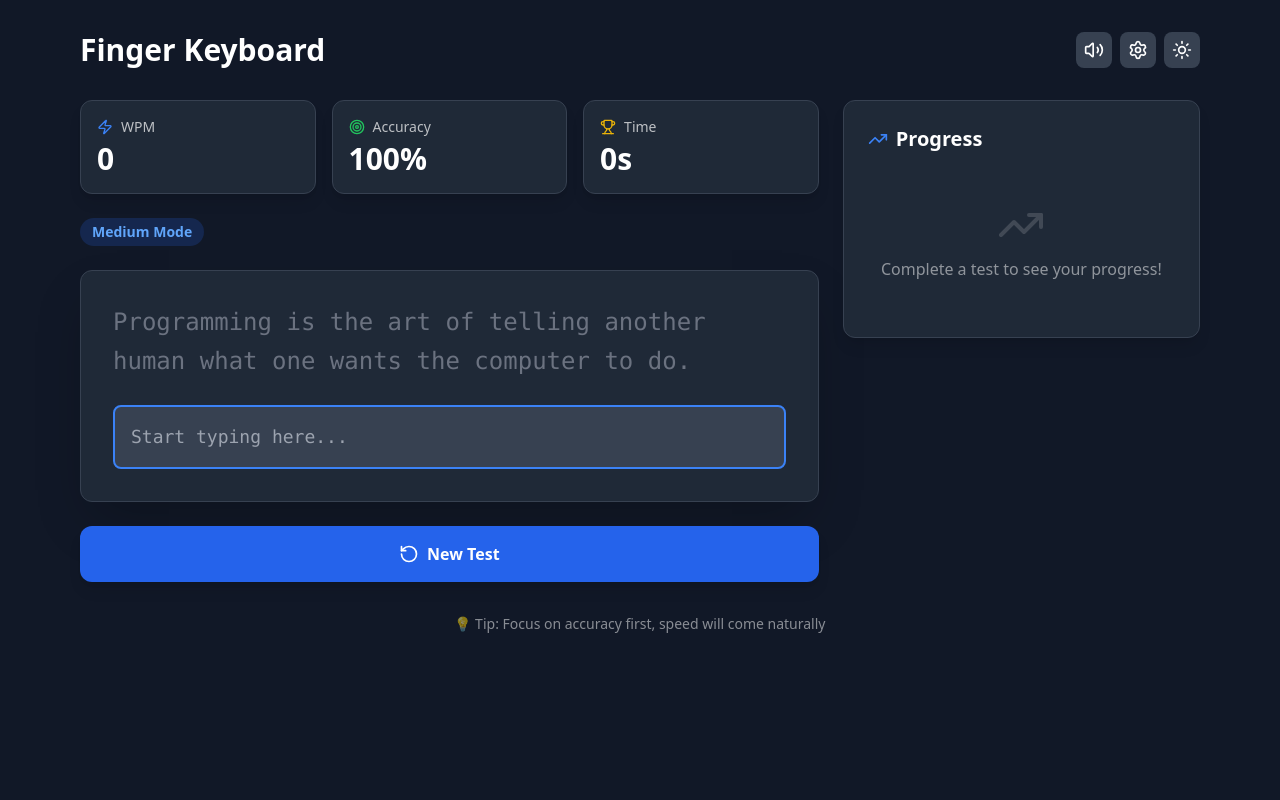
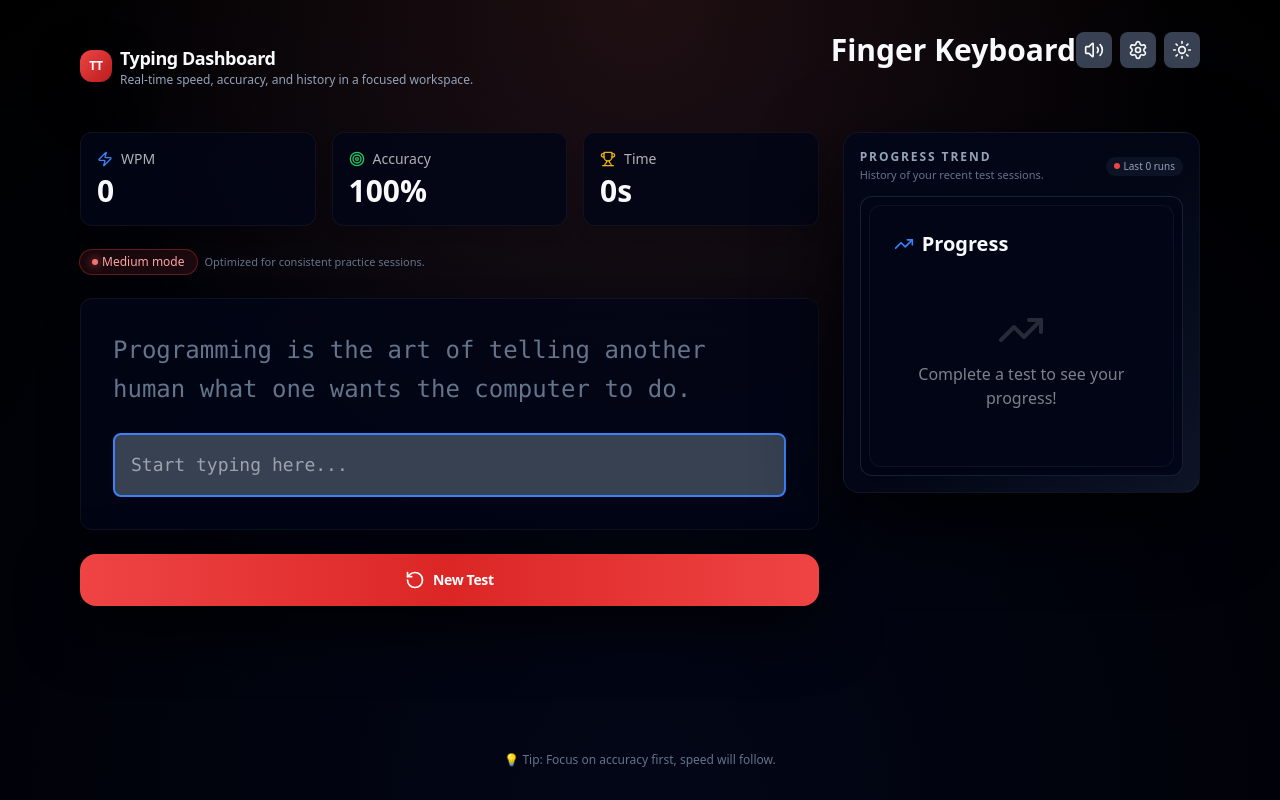
Before and after one commit to divyanshhackh-spec/finger-key, a React (Vite) app: page / in a window 1280 px wide. Built offline with nearby package versions, Linux system fonts and the light colour scheme.

Commit message:
Update app.jsx

```diff
--- a/src/app.jsx
+++ b/src/app.jsx
@@ -1,5 +1,7 @@
+// app.jsx
 import React, { useState, useEffect, useRef } from 'react';
 import { RotateCcw } from 'lucide-react';
+import { motion } from 'framer-motion';
 import Header from './components/Header';
 import SettingsPanel from './components/SettingsPanel';
 import StatsCards from './components/StatsCards';
@@ -138,26 +140,63 @@ export default function TypingSpeedTest() {
   // Determine character color based on correctness
   const getCharColor = (idx) => {
     if (idx >= userInput.length) {
-            return isDark ? 'text-gray-500' : 'text-gray-400';
+      return isDark ? 'text-slate-500' : 'text-slate-400';
     }
 
     const isCorrect = userInput[idx] === targetText[idx];
     if (isCorrect) {
-            return isDark ? 'text-green-400' : 'text-green-600';
+      return isDark ? 'text-emerald-400' : 'text-emerald-600';
     }
 
+    // primary brand error color in dark red theme
     return isDark ? 'text-red-400' : 'text-red-600';
   };
 
-    // Theme classes
-    const bg = isDark ? 'bg-gray-900' : 'bg-gray-50';
-    const card = isDark ? 'bg-gray-800' : 'bg-white';
-    const txt = isDark ? 'text-white' : 'text-gray-900';
-    const border = isDark ? 'border-gray-700' : 'border-gray-200';
+  // Theme classes (dark is now the primary, with deep red accent)
+  const bg = isDark
+    ? 'bg-[#050509]'
+    : 'bg-slate-50';
+  const card = isDark
+    ? 'bg-slate-950/80'
+    : 'bg-white';
+  const txt = isDark
+    ? 'text-slate-50'
+    : 'text-slate-900';
+  const border = isDark
+    ? 'border-white/5'
+    : 'border-slate-200';
 
   return (
     <div className={`min-h-screen ${bg} ${txt} transition-colors duration-300`}>
-            <div className="max-w-6xl mx-auto px-4 py-8">
+      {/* subtle background gradients for depth */}
+      <div className="pointer-events-none fixed inset-0 bg-[radial-gradient(circle_at_top,_rgba(248,113,113,0.12),transparent_55%),radial-gradient(circle_at_bottom,_#020617,_#000000)]" />
+
+      <div className="relative z-10 mx-auto flex min-h-screen max-w-6xl flex-col px-4 py-6 sm:py-8">
+        {/* Header row */}
+        <motion.div
+          initial={{ opacity: 0, y: 18 }}
+          animate={{ opacity: 1, y: 0 }}
+          transition={{ duration: 0.35, ease: 'easeOut' }}
+          className="mb-6 flex flex-col gap-4 sm:mb-8 sm:flex-row sm:items-center sm:justify-between"
+        >
+          <div>
+            <div className="flex items-center gap-2">
+              <span className="inline-flex h-8 w-8 items-center justify-center rounded-xl bg-gradient-to-br from-red-500 to-red-700 text-xs font-semibold tracking-tight text-white shadow-[0_18px_45px_rgba(0,0,0,0.8)]">
+                TT
+              </span>
+              <div>
+                <h1 className="text-lg font-semibold tracking-tight text-slate-50">
+                  Typing Dashboard
+                </h1>
+                <p className="text-xs text-slate-400">
+                  Real-time speed, accuracy, and history in a focused workspace.
+                </p>
+              </div>
+            </div>
+          </div>
+
+          {/* Keep existing Header component but give it space like right-side controls */}
+          <div className="flex items-center justify-end gap-3">
             <Header
               isDark={isDark}
               toggleTheme={() => setIsDark(!isDark)}
@@ -166,8 +205,21 @@ export default function TypingSpeedTest() {
               soundOn={soundOn}
               toggleSound={() => setSoundOn(!soundOn)}
             />
+          </div>
+        </motion.div>
 
+        {/* Settings panel */}
         {settingsOpen && (
+          <motion.div
+            initial={{ opacity: 0, y: -8 }}
+            animate={{ opacity: 1, y: 0 }}
+            exit={{ opacity: 0, y: -8 }}
+            transition={{ duration: 0.2, ease: 'easeOut' }}
+            className="mb-5"
+          >
+            <div
+              className={`rounded-2xl border ${border} bg-gradient-to-br from-slate-950/95 via-slate-950/80 to-slate-900/80 p-4 shadow-[0_24px_80px_rgba(0,0,0,0.85)]`}
+            >
               <SettingsPanel
                 isDark={isDark}
                 card={card}
@@ -180,10 +232,19 @@ export default function TypingSpeedTest() {
                 setCustomText={setUserCustomText}
                 onSubmitCustom={submitCustomText}
               />
+            </div>
+          </motion.div>
         )}
 
-                <div className="grid grid-cols-1 lg:grid-cols-3 gap-6">
-                    <div className="lg:col-span-2 space-y-6">
+        {/* Main grid */}
+        <motion.div
+          initial={{ opacity: 0, y: 18 }}
+          animate={{ opacity: 1, y: 0 }}
+          transition={{ duration: 0.35, delay: 0.05, ease: 'easeOut' }}
+          className="grid flex-1 grid-cols-1 gap-6 lg:grid-cols-3"
+        >
+          <div className="space-y-6 lg:col-span-2">
+            {/* Stats cards */}
             <StatsCards
               wpm={wordsPerMin}
               accuracy={accuracyPercent}
@@ -192,15 +253,24 @@ export default function TypingSpeedTest() {
               border={border}
             />
 
-                        {/* Mode indicator */}
+            {/* Mode indicator as a badge row */}
             <div className="flex items-center gap-2">
-                            <span className={`px-3 py-1 rounded-full text-sm font-semibold ${
-                                isDark ? 'bg-blue-600/20 text-blue-400' : 'bg-blue-100 text-blue-700'
-                            }`}>
-                                {usingCustom ? '✏️ Custom' : `${TEXT_MODES[mode].name} Mode`}
+              <span
+                className={`inline-flex items-center gap-1 rounded-full px-3 py-1 text-xs font-medium ${
+                  isDark
+                    ? 'bg-red-500/10 text-red-300 ring-1 ring-red-500/40'
+                    : 'bg-red-100 text-red-700'
+                }`}
+              >
+                <span className="h-1.5 w-1.5 rounded-full bg-red-400 shadow-[0_0_10px_rgba(248,113,113,0.9)]" />
+                {usingCustom ? '✏️ Custom text' : `${TEXT_MODES[mode].name} mode`}
+              </span>
+              <span className="text-[11px] text-slate-500">
+                Optimized for consistent practice sessions.
               </span>
             </div>
 
+            {/* Typing area */}
             <TypingArea
               text={targetText}
               input={userInput}
@@ -213,6 +283,7 @@ export default function TypingSpeedTest() {
               getCharColor={getCharColor}
             />
 
+            {/* Result modal */}
             {isDone && (
               <ResultModal
                 wpm={wordsPerMin}
@@ -223,18 +294,45 @@ export default function TypingSpeedTest() {
               />
             )}
 
-                        <button
+            {/* New Test CTA */}
+            <motion.button
               onClick={startNewTest}
-                            className={`w-full flex items-center justify-center gap-2 p-4 rounded-xl text-white font-semibold transition-colors shadow-lg ${
-                                isDark ? 'bg-blue-600 hover:bg-blue-700' : 'bg-blue-500 hover:bg-blue-600'
-                            }`}
+              whileHover={{
+                scale: 1.02,
+                boxShadow: '0 0 35px rgba(248,113,113,0.25)',
+              }}
+              whileTap={{ scale: 0.97 }}
+              className="group relative flex w-full items-center justify-center gap-2 overflow-hidden rounded-2xl bg-gradient-to-r from-red-500 via-red-600 to-red-500 p-4 text-sm font-semibold tracking-tight text-white shadow-[0_22px_60px_rgba(0,0,0,0.85)] transition-colors hover:from-red-400 hover:via-red-500 hover:to-red-400"
             >
-                            <RotateCcw className="w-5 h-5" />
-                            New Test
-                        </button>
+              <span className="absolute inset-0 bg-[radial-gradient(circle_at_0%_0%,rgba(248,250,252,0.18),transparent_55%)] opacity-0 transition-opacity group-hover:opacity-100" />
+              <RotateCcw className="relative h-5 w-5" />
+              <span className="relative">New Test</span>
+            </motion.button>
           </div>
 
+          {/* Right column: Progress chart */}
           <div className="lg:col-span-1">
+            <motion.div
+              whileHover={{ y: -2 }}
+              transition={{ duration: 0.2, ease: 'easeOut' }}
+              className={`rounded-2xl border ${border} bg-gradient-to-br from-slate-950 via-slate-950/90 to-slate-900/90 p-4 shadow-[0_24px_80px_rgba(0,0,0,0.85)]`}
+            >
+              <div className="mb-3 flex items-center justify-between">
+                <div>
+                  <h2 className="text-xs font-semibold uppercase tracking-[0.16em] text-slate-400">
+                    Progress trend
+                  </h2>
+                  <p className="mt-0.5 text-[11px] text-slate-500">
+                    History of your recent test sessions.
+                  </p>
+                </div>
+                <span className="inline-flex items-center gap-1 rounded-full bg-slate-900/80 px-2 py-0.5 text-[10px] text-slate-400">
+                  <span className="h-1.5 w-1.5 rounded-full bg-red-500" />
+                  Last {testHistory?.length || 0} runs
+                </span>
+              </div>
+
+              <div className="mt-2 rounded-xl border border-slate-800/80 bg-slate-950/80 px-2 py-2">
                 <ProgressChart
                   history={testHistory}
                   isDark={isDark}
@@ -242,13 +340,15 @@ export default function TypingSpeedTest() {
                   border={border}
                 />
               </div>
+            </motion.div>
           </div>
+        </motion.div>
 
         {/* Footer */}
-                <div className="mt-8 text-center opacity-50 text-sm">
-                    {!hasStarted && "💡 Tip: Focus on accuracy first, speed will come naturally"}
-                    {hasStarted && !isDone && "⌨️ Keep typing! You're doing great"}
-                    {isDone && "🎉 Amazing work! Try again to beat your score"}
+        <div className="mt-6 text-center text-xs text-slate-500">
+          {!hasStarted && '💡 Tip: Focus on accuracy first, speed will follow.'}
+          {hasStarted && !isDone && "⌨️ Stay in the flow — you're doing great."}
+          {isDone && '🎉 Nice work! Start a new test to beat your previous score.'}
         </div>
       </div>
     </div>
```
Lines whose indentation alone changed are shown as unchanged.
